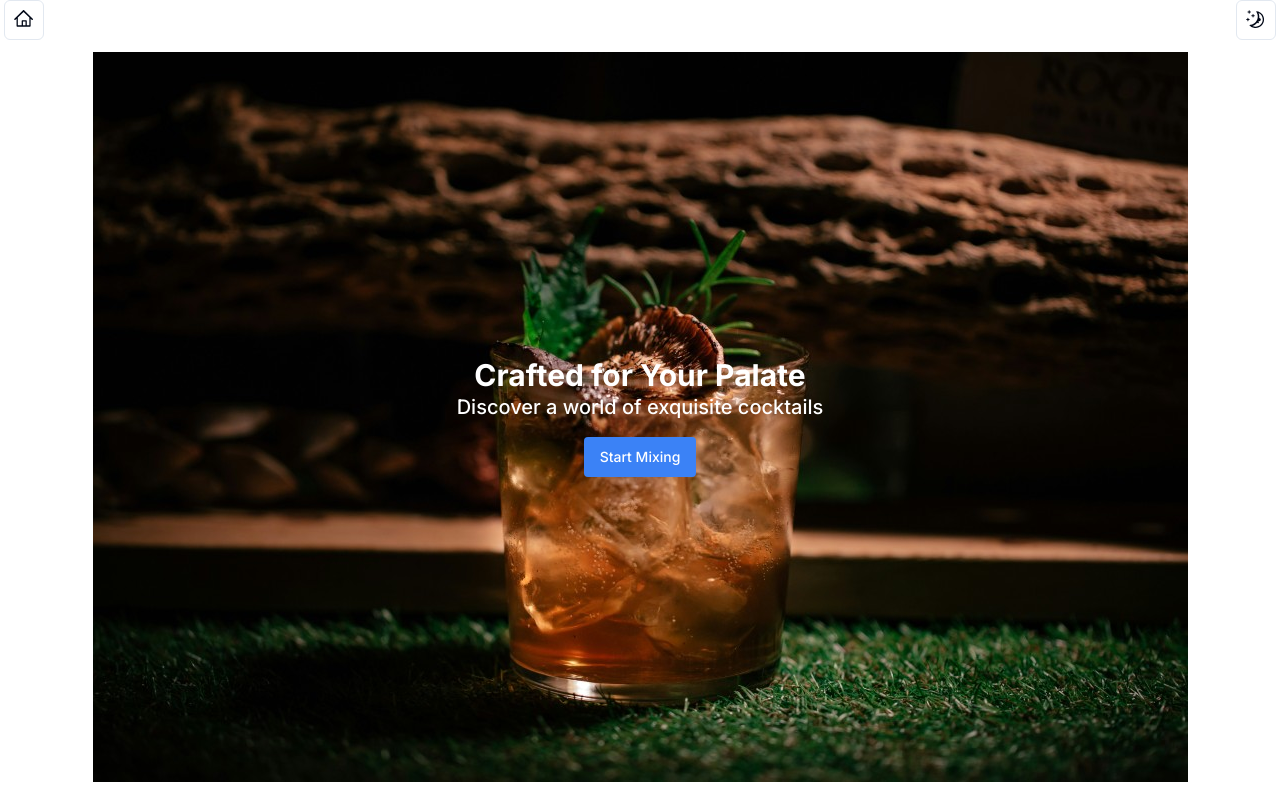
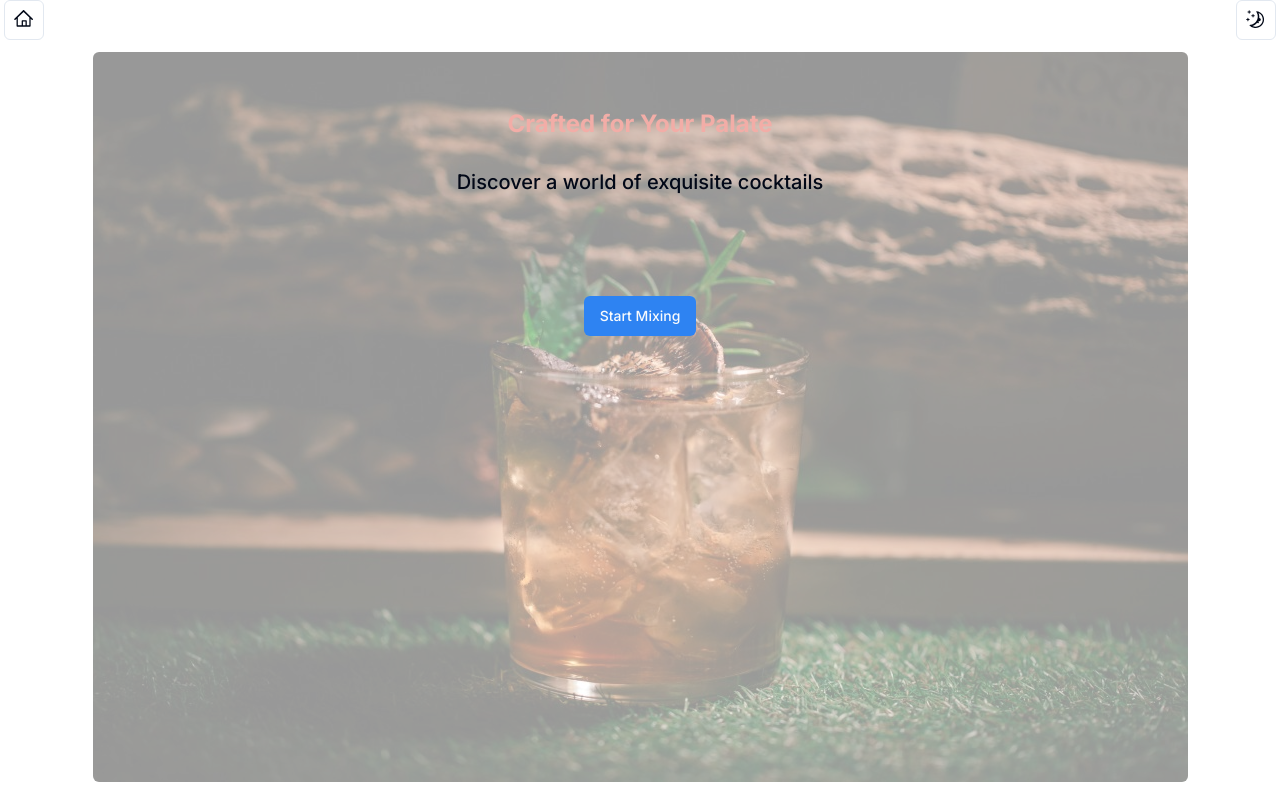
Before and after one commit to kingkwongsta/mixology, a Next.js app: page / in a window 1280 px wide. Built offline with nearby package versions, Linux system fonts and the light colour scheme.

Commit message:
styling of image and text placement

```diff
--- a/src/app/components/Welcome.jsx
+++ b/src/app/components/Welcome.jsx
@@ -49,26 +49,25 @@ export default function Welcome({ display }) {
   //   </div>
   // );
   return (
-    <div className="flex items-center justify-center">
+    <div className="flex items-center justify-center ">
       <div className="relative">
         <Image
-          className="w-full h-full object-cover"
+          className="w-full h-full object-cover opacity-40 rounded-md"
           src="/images/welcome.jpg"
           alt="welcome"
-          width={500}
+          width={1200}
           height={300}
         />
-        <div className="absolute inset-0 flex flex-col items-center justify-center">
-          {" "}
-          {/* Key adjustments here */}
-          <h1 className="text-white text-3xl font-bold">
+        <div className="absolute inset-0 flex flex-col items-center justify-start">
+          <h1 className="text-2xl text-[#F2ADA7] font-bold mt-14 mb-7">
             Crafted for Your Palate
           </h1>
-          <h2 className="text-white text-xl font-medium">
+          <h2 className="text-xl font-medium	">
             Discover a world of exquisite cocktails
           </h2>
+          {/* <h1>{introMessages[randomNum]}</h1> */}
           <Button
-            className="bg-blue-500 text-white px-4 py-2 rounded mt-4"
+            className="bg-[#2E83F2] mt-[100px]"
             onClick={() => setQuestionIndex(1)}
           >
             Start Mixing
```
